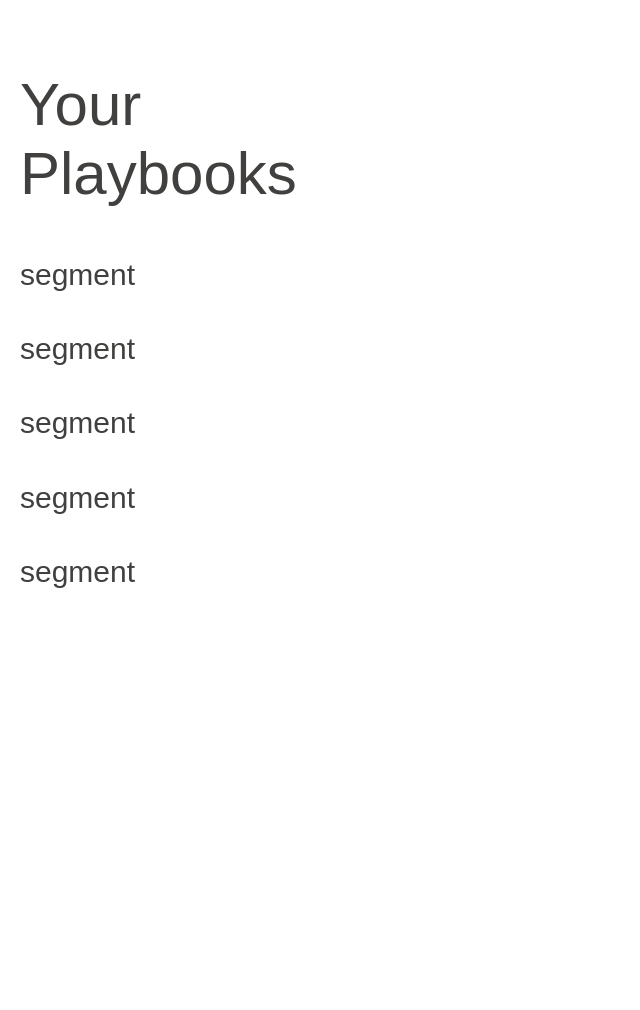
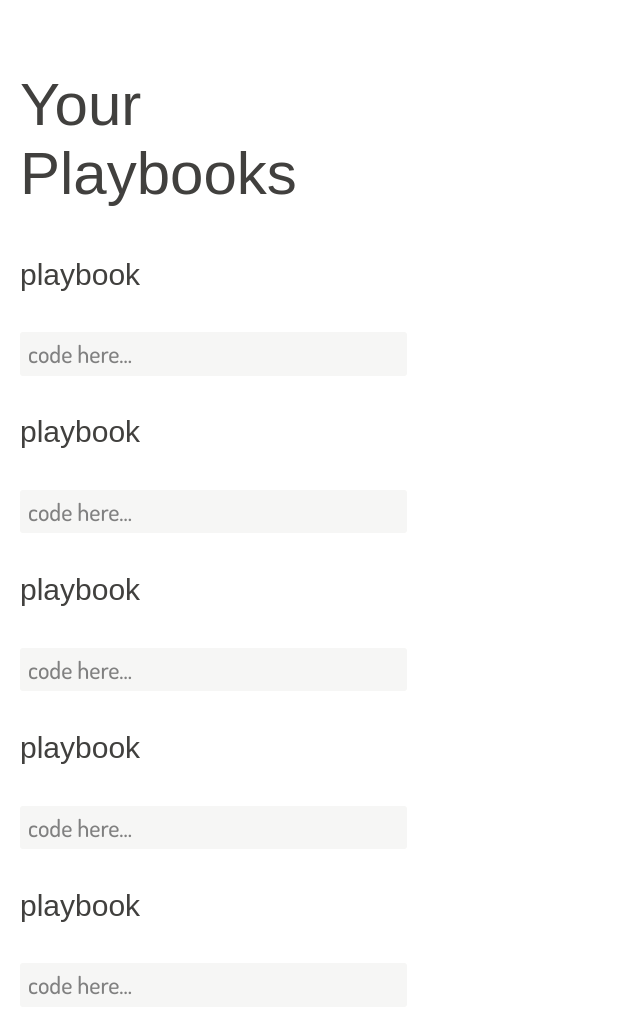
Before and after one commit to Dsouzavl/chartam, a plain HTML site: page public/index.html in a window 1280 px wide. Shown: the whole page, without its empty margins (0-640 px from the left). Before the commit the page ends 800 px from the top, so only its background shows below. Drawn offline with nearby package versions, Linux system fonts and the light colour scheme; a web font is replaced by a local one.

Commit message:
Adds:
- playbook component
- improve for segment component, and this style

```diff
--- a/index.js
+++ b/index.js
@@ -4,27 +4,52 @@
 */
 var segment = Vue.component('segment', {
     template: `
-        <h4>segment</h4>
-    `
+        <div >
+            <div
+                class="code"
+                contenteditable="true"
+                data-placeholder="code here..."
+            ></div>
+        </div>
+    `,
+    data(){
+        return {
+
+        }
+    }
 })
 
+// show playbook by account
+var playbook = Vue.component('playbook', {
+    template: `
+        <div>
+            <h4>playbook</h4>
+            <segment></segment>
+        </div>
+    `,
+    components: {
+        segment
+    }
+})
+
+// on click in playbook name, show this playbook segment
 var playbooks = Vue.component('playbooks', {
     template: `
         <div class="sm-4 col">
             <h2>Your Playbooks</h2>
-            <segment
-                v-for="(index,segment) in segments"
+            <playbook
+                v-for="(index,playbook) in count"
                 :key=index
-            ></segment>
+            ></playbook>
         </div>
     `,
     data() {
         return {
-            segments: 5
+            count: 5
         }
     },
     components: {
-        segment
+        playbook
     }
 })
 
--- a/public/index.css
+++ b/public/index.css
@@ -0,0 +1,21 @@
+.code {
+    word-break: break-all;
+    font-family: 'Dosis', sans-serif;
+    background-color: #f6f6f5;
+    padding: 8px;
+    border-radius: 3px;
+    font-size: 24px;
+}
+
+.code:hover {
+    border-left: solid 5px rgba(66,184,131,.7);
+}
+
+.code:focus {
+    border-left: solid 8px rgba(66,184,131,.7);
+}
+
+.code:empty:before {
+    content:attr(data-placeholder);
+    color:gray
+  }
--- a/public/index.html
+++ b/public/index.html
@@ -3,6 +3,11 @@
     <head>
         <title>Chartam :: An Ruby Fiddle</title>
         <meta charset="utf-8" />
+
+        <link rel="stylesheet" href="./index.css">
+
+        <!--- fonts -->
+        <link href="https://fonts.googleapis.com/css?family=Dosis:500" rel="stylesheet">
 
         <!-- paper css -->
         <link rel="stylesheet" href="https://unpkg.com/papercss@1.3.1/dist/paper.min.css">
```
